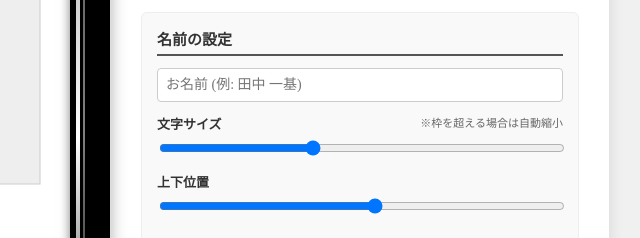
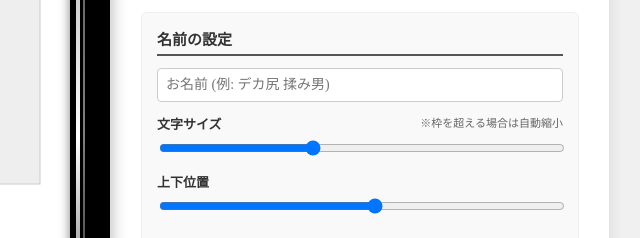
Before and after one commit to okkiioshiri/iei-tool, a plain HTML site: page index.html in a window 1280 px wide. Shown: the part 448-686 px from the top of the page, 536-1176 px from the left. Drawn offline with Linux system fonts and the light colour scheme.

Commit message:
Update index.html
名前例の変更

```diff
--- a/index.html
+++ b/index.html
@@ -209,7 +209,7 @@
             <div class="section">
                 <div class="section-title">名前の設定</div>
                 <div class="input-group">
-                    <input type="text" id="nameText" placeholder="お名前 (例: 田中 一基)">
+                    <input type="text" id="nameText" placeholder="お名前 (例: デカ尻 揉み男)">
                 </div>
                 <div class="input-group">
                     <label>文字サイズ <span style="font-weight:normal; color:#666; font-size:11px;">※枠を超える場合は自動縮小</span></label>
```
